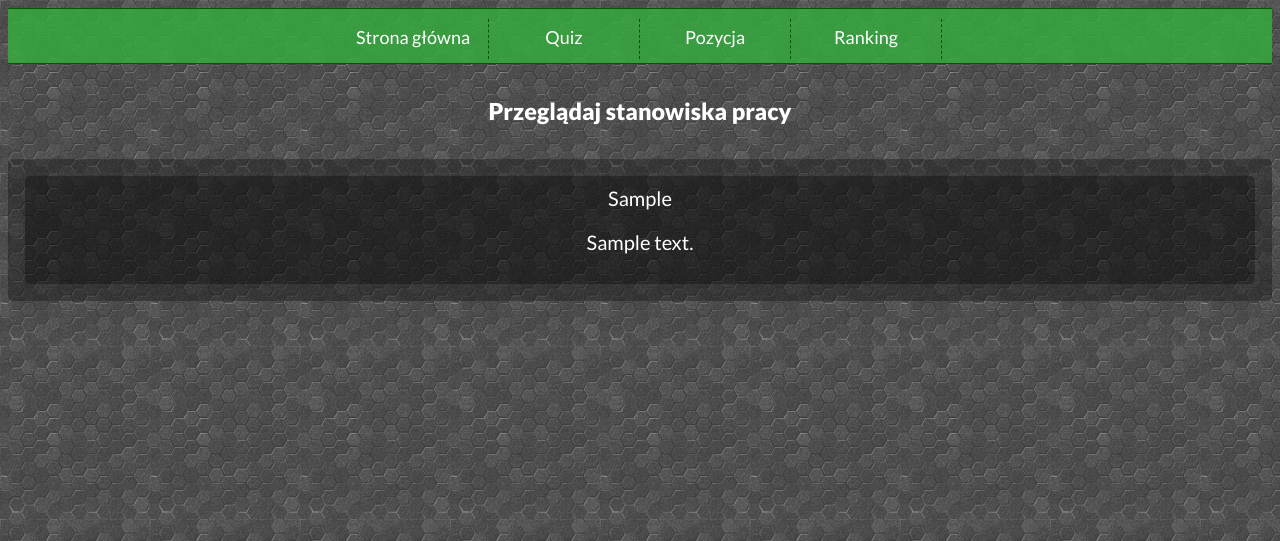
After one commit to jpisarek/WebService, a Django app: template app/templates/recruiter/recruiter_position_overview.html in a window 1280 px wide. The commit adds this page. Shown: the top 541 px of the page. Run offline with Django 3.2, Linux system fonts and the light colour scheme; the template is opened without the code that fills it: most values are stand-ins (such as "Sample title", 1, 10 or a date in 2020).

Commit message:
Recruiter panel - URL for overview job positions

```diff
--- a/WebService/urls.py
+++ b/WebService/urls.py
@@ -35,4 +35,5 @@ urlpatterns = [
     url(r'^candidate/quiz/overview/', views.candidate_quiz_overview, name='candidate_quiz_overview'),
     url(r'^candidate/quiz/(\d+)/', views.candidate_quiz_start, name='candidate_quiz_start'),
     url(r'^recruiter/position/add/', views.recruiter_position_add, name='recruiter_position_add'),
+    url(r'^recruiter/position/overview/', views.recruiter_position_overview, name='recruiter_position_overview'),
 ]
--- a/app/templates/recruiter/recruiter_home.html
+++ b/app/templates/recruiter/recruiter_home.html
@@ -21,7 +21,7 @@
                     <li><a href="{% url 'recruiter_home' %}">Pozycja</a>
                         <ul>
                             <li><a href="{% url 'recruiter_position_add' %}">Dodaj</a></li>
-                            <li><a href="#">Przeglądaj</a></li>
+                            <li><a href="{% url 'recruiter_position_overview' %}">Przeglądaj</a></li>
                         </ul>
                     </li>
                     <li><a href="{% url 'recruiter_rank' %}">Ranking</a></li>
@@ -45,6 +45,9 @@
             {% block addposition %}
             {% endblock %}
 
+            {% block overviewposiotion %}
+            {% endblock %}
+
             {% block ranking %}
             {% endblock %}
         </div>
--- /dev/null
+++ b/app/templates/recruiter/recruiter_position_overview.html
@@ -0,0 +1,16 @@
+{% extends 'recruiter/recruiter_home.html' %}
+
+{% block overviewposiotion %}
+    <div class="header">
+        <h3>Przeglądaj stanowiska pracy</h3>
+    </div>
+
+    <div class="overview">
+            {% for position in positions %}
+                <div class="quizzes">
+                    <a class="quizlink" href="{% url 'recruiter_position_overview' %}">{{ position.job_position }}</a>
+                    <p>{{ position.description }}</p>
+                </div>
+            {% endfor %}
+    </div>
+{% endblock %}
```
Also changed, not shown: app/views.py (+19 -10 lines).
